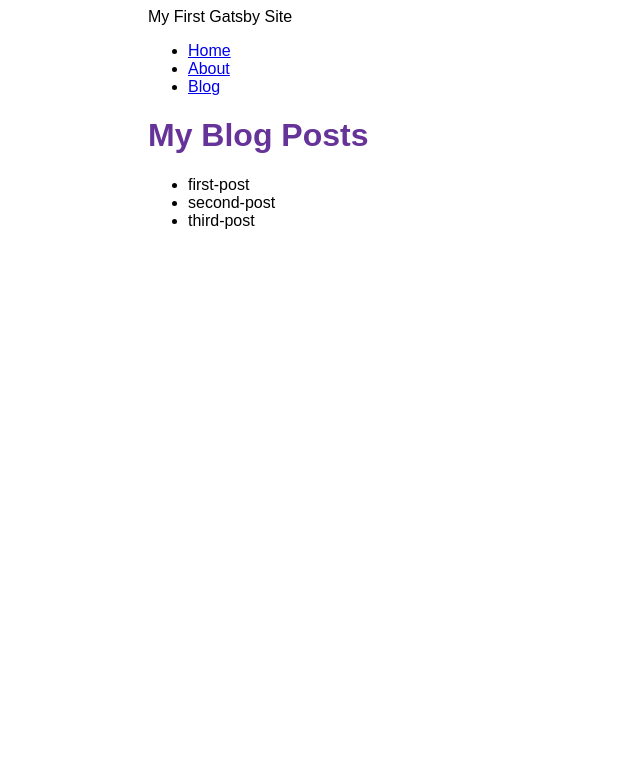
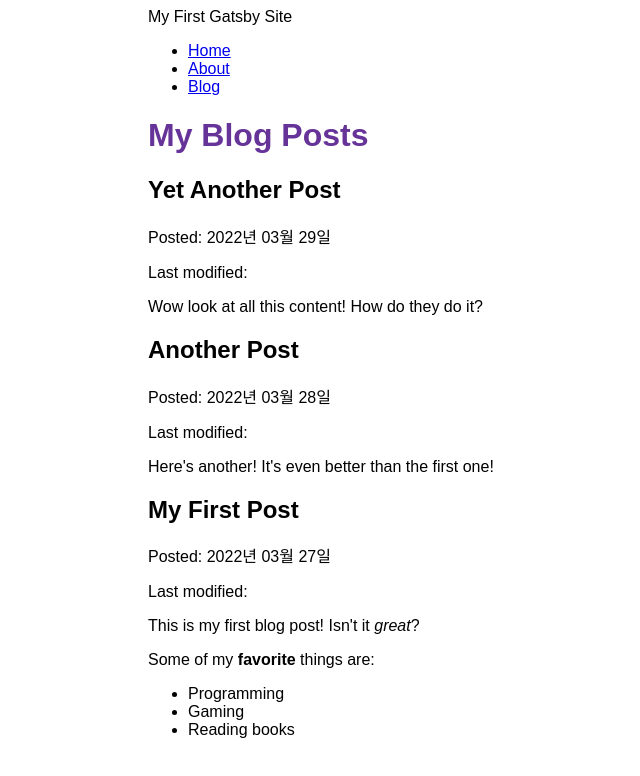
Before and after one commit to keenager/gatsby_test, a Gatsby site: page /blog in a window 1280 px wide. Shown: the whole page, without its empty margins (242-882 px from the left). Built offline with nearby package versions, Linux system fonts and the light colour scheme; Gatsby itself is replaced by a stand-in of ours.

Commit message:
Finished Gatsby Tutorial Part 5

```diff
--- a/blog/first-post.mdx
+++ b/blog/first-post.mdx
@@ -0,0 +1,12 @@
+---
+title: "My First Post"
+date: "2022-03-27"
+---
+
+This is my first blog post! Isn't it *great*?
+
+Some of my **favorite** things are:
+
+* Programming
+* Gaming
+* Reading books
--- a/blog/second-post.mdx
+++ b/blog/second-post.mdx
@@ -0,0 +1,6 @@
+---
+title: "Another Post"
+date: "2022-03-28"
+---
+
+Here's another! It's even better than the first one!
--- a/blog/third-post.mdx
+++ b/blog/third-post.mdx
@@ -0,0 +1,6 @@
+---
+title: "Yet Another Post"
+date: "2022-03-29"
+---
+
+Wow look at all this content! How do they do it?
--- a/gatsby-config.js
+++ b/gatsby-config.js
@@ -12,5 +12,6 @@
         path: `${__dirname}/blog`,
       },
     },
+    "gatsby-plugin-mdx",
   ],
 };
--- a/package.json
+++ b/package.json
@@ -15,8 +15,11 @@
     "clean": "gatsby clean"
   },
   "dependencies": {
+    "@mdx-js/mdx": "^1.6.22",
+    "@mdx-js/react": "^1.6.22",
     "gatsby": "^4.10.0",
     "gatsby-plugin-image": "^2.10.1",
+    "gatsby-plugin-mdx": "^3.10.2",
     "gatsby-plugin-sharp": "^4.10.2",
     "gatsby-source-filesystem": "^4.10.1",
     "react": "^17.0.1",
--- a/src/pages/blog.js
+++ b/src/pages/blog.js
@@ -1,24 +1,39 @@
 import * as React from "react";
+import { graphql } from "gatsby";
+import { MDXRenderer } from "gatsby-plugin-mdx";
 import Layout from "../components/layout";
-import { graphql } from "gatsby";
 
 const BlogPage = ({ data }) => {
   return (
     <Layout pageTitle="My Blog Posts">
-      <ul>
-        {data.allFile.nodes.map((node) => (
-          <li key={node.name}>{node.name}</li>
-        ))}
-      </ul>
+      {data.allMdx.nodes.map((node) => (
+        <article key={node.id}>
+          <h2>{node.frontmatter.title}</h2>
+          <p>Posted: {node.frontmatter.date}</p>
+          <p>Last modified: {node.parent.modifiedTime}</p>
+          <MDXRenderer>{node.body}</MDXRenderer>
+        </article>
+      ))}
     </Layout>
   );
 };
 
 export const query = graphql`
   query {
-    allFile(filter: { sourceInstanceName: { eq: "blog" } }) {
+    allMdx(sort: { fields: frontmatter___date, order: DESC }) {
       nodes {
-        name
+        frontmatter {
+          date(formatString: "YYYY년 MM월 DD일")
+          title
+        }
+        id
+        parent {
+          ... on File {
+            name
+            modifiedTime(formatString: "YYYY년 MM월 DD일, hh시 mm분")
+          }
+        }
+        body
       }
     }
   }
```
Also changed, not shown: 1 other file.
